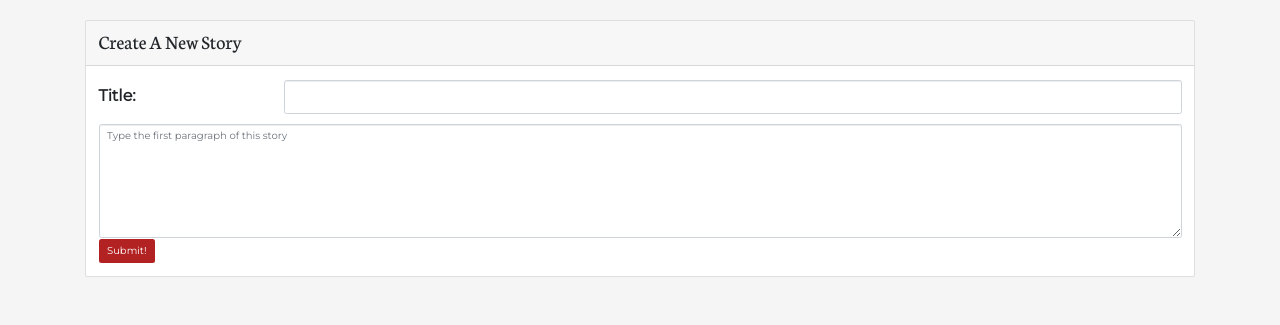
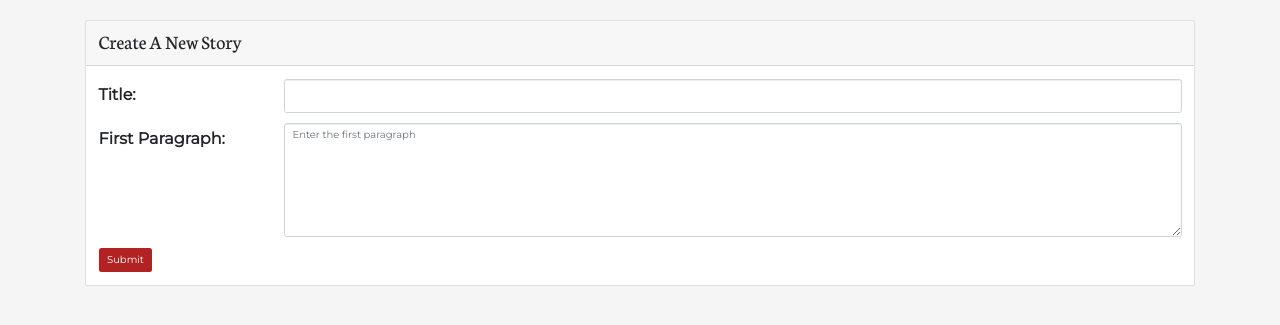
Before and after one commit to Derek-Strasters/paracite-django, a Django app: page /s/create/ in a window 1280 px wide. Shown: the part 62-387 px from the top of the page. Run offline with Django 3.2, Linux system fonts and the light colour scheme; some libraries are stand-ins or nearby versions.

Commit message:
Added ability to post new story

```diff
--- /dev/null
+++ b/cites/forms.py
@@ -0,0 +1,15 @@
+from django import forms
+
+
+class NewStory(forms.Form):
+    title = forms.CharField(label='Title',
+                            max_length=255,
+                            widget=forms.TextInput(
+                                attrs={  # TODO: I don't like these here...
+                                    'class': 'form-control'}))
+    paragraph = forms.CharField(label='First Paragraph',
+                                max_length=4095,
+                                widget=forms.Textarea(attrs={
+                                    'class': 'form-control',
+                                    'placeholder': 'Enter the first paragraph',
+                                    'rows': '7'}))
--- a/cites/templates/cites/story_form.html
+++ b/cites/templates/cites/story_form.html
@@ -14,17 +14,10 @@
                         <form action="" method="post">
                             {% csrf_token %}
                             {% include 'form_template.html' %}
-                            <textarea class="form-control"
-                                      placeholder="Type the first paragraph of this story"
-                                      rows="7"
-                                      type="text"
-                                      id="response-paragraph"
-                                      name="new-para"
-                                      title="Enter Your Next Paragraph"></textarea>
-                            <button type="submit"
+                            <input type="submit"
                                     class="btn bg-firebrick"
-                                    id="submit">Submit!
-                            </button>
+                                    id="submit"
+                                    value="Submit">
                         </form>
                     </div>
                 </div>
--- a/cites/urls.py
+++ b/cites/urls.py
@@ -10,7 +10,7 @@ urlpatterns = [
     path('', views.IndexView.as_view(), name='index'),
 
     # Add new story
-    path('s/create/', views.CreateStory.as_view(), name='new_story'),
+    path('s/create/', views.create_story, name='new_story'),
 
     # Go to specific story
     path('s/<shortened:story_id>/', views.detail_story, name='detail_story'),
--- a/cites/views.py
+++ b/cites/views.py
@@ -3,6 +3,7 @@ from django.shortcuts import render, get_object_or_404, redirect
 from django.views import generic
 
 from paracite_profile.models import Profile
+from .forms import NewStory
 from .models import Story, Paragraph
 
 
@@ -14,22 +15,19 @@ class IndexView(generic.ListView):
         return Story.objects.stories_previews()
 
 
-class CreateStory(generic.CreateView):
-    model = Story
-    fields = ['title']
+def create_story(request):
+    if request.method == "POST":
+        form = NewStory(request.POST)
 
-# def create_story(request):  # FIXME: Class based view???
-#     if request.method == 'POST':
-#         print()
-#     else:
-#         context = {
-#             'form': {
-#                 'Title': {[
-#                     #  TODO: Dig into the django docs for class based
-#                 ]}
-#             }
-#         }
-#         return render(request, 'cites/story_form.html', context)
+        if form.is_valid():
+            story = Story.objects.create_story(Profile.objects.first(),
+                                               form.cleaned_data['title'],
+                                               form.cleaned_data['paragraph'])
+            return redirect(story)
+    else:
+        form = NewStory()
+
+    return render(request, 'cites/story_form.html', {'form': form})
 
 
 def detail_story(request, story_id):
@@ -80,7 +78,7 @@ def vote(request, paragraph_id):
     return JsonResponse(response)
 
 
-def post_para(request, paragraph_id):
+def post_para(request, paragraph_id):  # TODO: redo with forms
     paragraph = get_object_or_404(Paragraph, id=paragraph_id)
 
     if request.method == "POST":
--- a/templates/form_template.html
+++ b/templates/form_template.html
@@ -1,14 +1,10 @@
 {% for field in form %}
     {{ form.non_field_errors }}
     <div class="form-group row">
-        <div class="col-sm-10 offset-sm-2">
-            <span class="text-danger small">{{ field.errors }}</span>
-        </div>
         <label for="{{ field.id_for_label }}"
                class="col-sm-2 col-form-label">{{ field.label }}:</label>
         <div class="col-sm-10">
-            <input type="text" class="form-control"
-                   id="{{ field.id_for_label }}">
+            {{ field }}
         </div>
     </div>
 {% endfor %}
```
Also changed, not shown: db.sqlite3.
